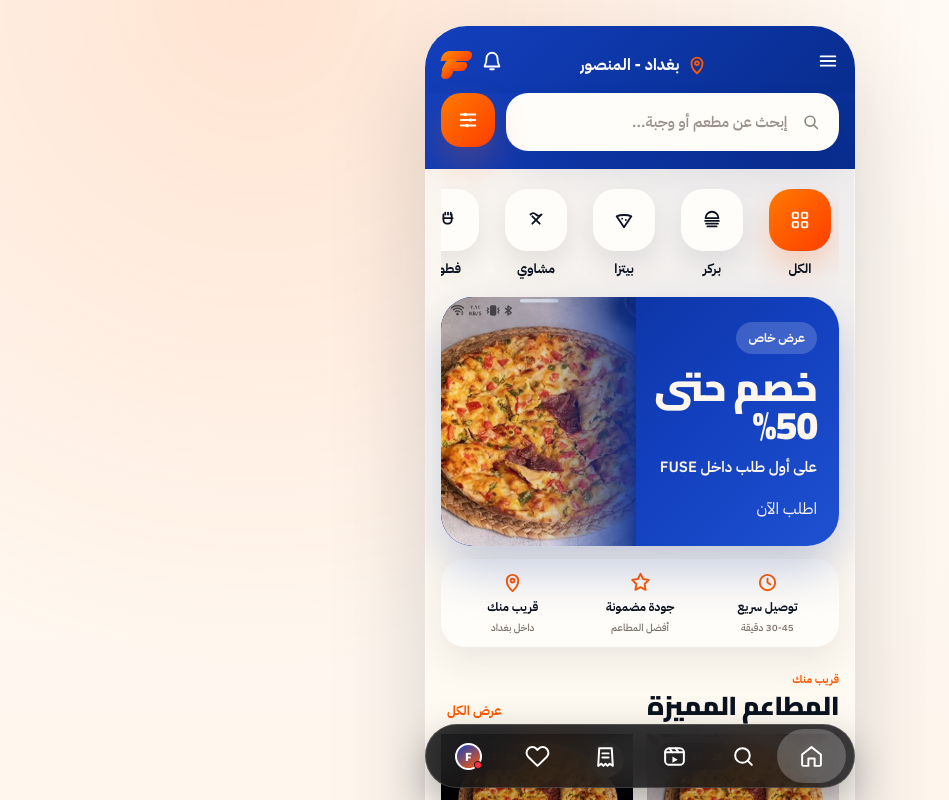
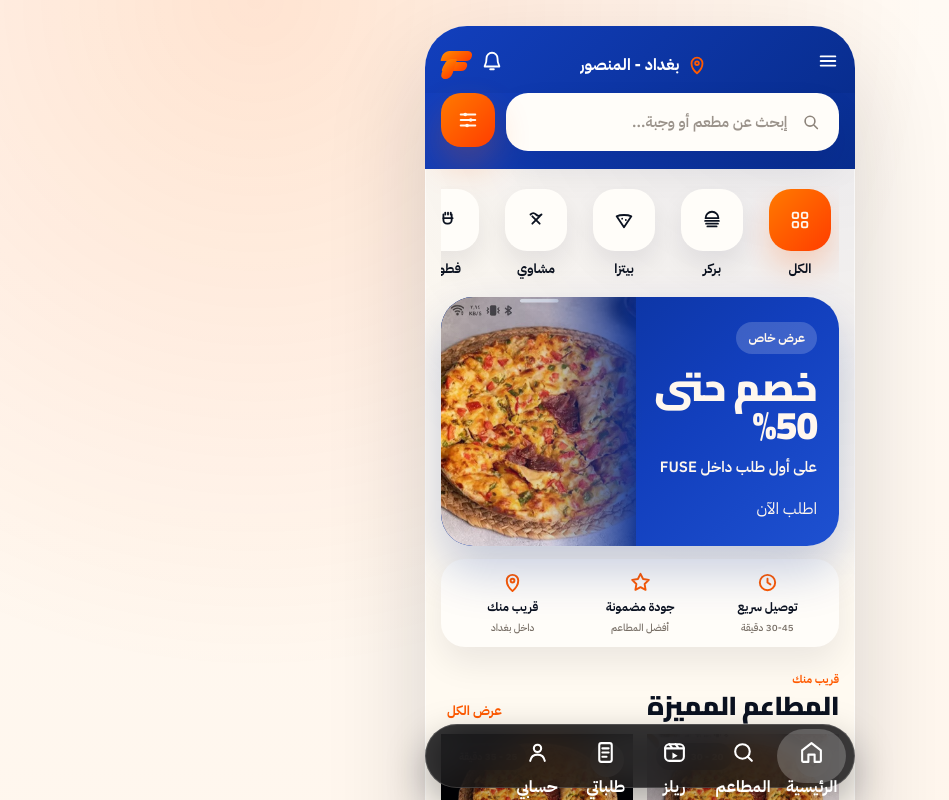
Before and after one commit to juda2018-del/juda-food-app, a Next.js app: page / in a window 1280 px wide. Shown: the top 800 px of the page, without its empty margins (0-949 px from the left). Built offline with nearby package versions, Linux system fonts and the light colour scheme; no server answers; the database is empty.

Commit message:
Fix global customer navigation to five labeled tabs

```diff
--- a/components/FuseCustomerNav.tsx
+++ b/components/FuseCustomerNav.tsx
@@ -3,15 +3,14 @@
 import Link from "next/link";
 import { usePathname } from "next/navigation";
 
-type IconName = "home" | "search" | "reels" | "orders" | "heart";
+type IconName = "home" | "search" | "reels" | "orders" | "user";
 
-const items: Array<{ href: string; label: string; icon?: IconName; profile?: boolean }> = [
+const items: Array<{ href: string; label: string; icon: IconName }> = [
   { href: "/", label: "الرئيسية", icon: "home" },
-  { href: "/restaurants", label: "البحث", icon: "search" },
-  { href: "/reels", label: "الريلز", icon: "reels" },
+  { href: "/restaurants", label: "المطاعم", icon: "search" },
+  { href: "/reels", label: "ريلز", icon: "reels" },
   { href: "/order-status", label: "طلباتي", icon: "orders" },
-  { href: "/favorites", label: "المفضلة", icon: "heart" },
-  { href: "/profile", label: "حسابي", profile: true },
+  { href: "/profile", label: "حسابي", icon: "user" },
 ];
 
 const hiddenPrefixes = [
@@ -51,12 +50,12 @@ function isItemActive(pathname: string, href: string) {
 
 function NavIcon({ name }: { name: IconName }) {
   const common = {
-    width: 25,
-    height: 25,
+    width: 24,
+    height: 24,
     viewBox: "0 0 24 24",
     fill: "none",
     stroke: "currentColor",
-    strokeWidth: 1.9,
+    strokeWidth: 2,
     strokeLinecap: "round" as const,
     strokeLinejoin: "round" as const,
     "aria-hidden": true,
@@ -92,15 +91,16 @@ function NavIcon({ name }: { name: IconName }) {
   if (name === "orders") {
     return (
       <svg {...common}>
-        <path d="M6 4h12l1 17-3-2-2 2-2-2-2 2-2-2-3 2Z" />
-        <path d="M9 9h6M9 13h6" />
+        <rect x="6" y="3" width="12" height="18" rx="2" />
+        <path d="M9 8h6M9 12h6M9 16h4" />
       </svg>
     );
   }
 
   return (
     <svg {...common}>
-      <path d="M20.8 4.6a5.5 5.5 0 0 0-7.8 0L12 5.7l-1.1-1.1a5.5 5.5 0 0 0-7.8 7.8l1.1 1.1L12 21l7.8-7.5 1.1-1.1a5.5 5.5 0 0 0-.1-7.8Z" />
+      <circle cx="12" cy="8" r="3.5" />
+      <path d="M5 20c.8-4 3.2-6 7-6s6.2 2 7 6" />
     </svg>
   );
 }
@@ -125,15 +125,9 @@ export default function FuseCustomerNav() {
             className={active ? "is-active" : undefined}
           >
             <span className="fuse-nav-icon">
-              {item.profile ? (
-                <span className="fuse-nav-avatar" aria-hidden="true">
-                  F
-                  <i />
-                </span>
-              ) : (
-                <NavIcon name={item.icon!} />
-              )}
+              <NavIcon name={item.icon} />
             </span>
+            <b>{item.label}</b>
           </Link>
         );
       })}
```
